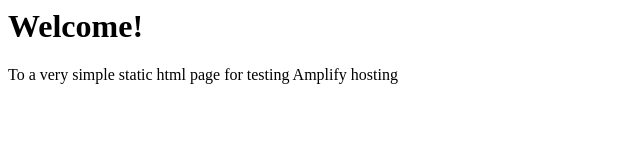
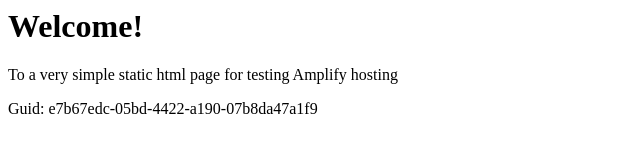
Before and after one commit to aws-aemilia-pdx/Github-PR-Commit-Integration-Test-DoNotTouch-Gith-P5X5MO5I-v1-gamma-us-west-2, a website: page src/index.html in a window 1280 px wide. Shown: the whole page, without its empty margins (0-640 px from the left). Drawn offline with Linux system fonts and the light colour scheme.

Commit message:
commit from integ tests

```diff
--- a/src/index.html
+++ b/src/index.html
@@ -1,3 +1,5 @@
+
+
 <html lang="en">
 
 <head>
@@ -10,6 +12,6 @@
 <body>
     <h1>Welcome!</h1>
     <p>To a very simple static html page for testing Amplify hosting</p>
-</body>
+    <p>Guid: e7b67edc-05bd-4422-a190-07b8da47a1f9</p></body>
 
 </html>
```
